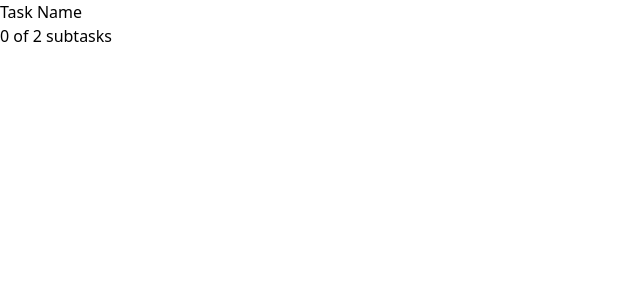
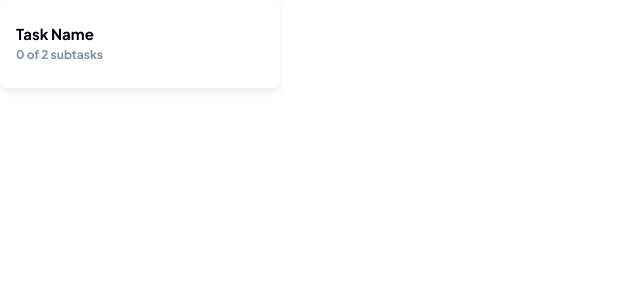
Before and after one commit to rohan843/KanbanTaskMgmtApp, a React (Vite) app: page / in a window 1280 px wide. Shown: the top 300 px of the page, without its empty margins (0-640 px from the left). Built offline with nearby package versions, Linux system fonts and the light colour scheme.

Commit message:
fix: add light styles

```diff
--- a/src/components/KanbanTask.tsx
+++ b/src/components/KanbanTask.tsx
@@ -7,9 +7,9 @@ import React from "react";
 
 const KanbanTask: React.FC = () => {
   return (
-    <div>
-      <h1>Task Name</h1>
-      <p>0 of 2 subtasks</p>
+    <div className="w-[280px] min-h-[88px] rounded-[8px] px-[16px] py-[23px] kanban-task-card">
+      <h1 className="kanban-task-card-title-light">Task Name</h1>
+      <p className="kanban-task-card-status-light">0 of 2 subtasks</p>
     </div>
   );
 };
--- a/src/index.css
+++ b/src/index.css
@@ -1,3 +1,29 @@
+@import url('https://fonts.googleapis.com/css2?family=Plus+Jakarta+Sans:ital,wght@0,200..800;1,200..800&display=swap');
+
 @tailwind base;
 @tailwind components;
 @tailwind utilities;
+
+:root {
+    --black: #000112;
+    --medium-grey: #828FA3;
+}
+
+.kanban-task-card {
+    -webkit-box-shadow: 0px 4px 6px 0px rgba(54, 78, 126, 0.1015);
+    box-shadow: 0px 4px 6px 0px rgba(54, 78, 126, 0.1015);
+}
+
+.kanban-task-card-title-light {
+    font-family: "Plus Jakarta Sans", sans-serif;
+    font-weight: 700;
+    font-size: 15px;
+    color: var(--black);
+}
+
+.kanban-task-card-status-light {
+    font-family: "Plus Jakarta Sans", sans-serif;
+    font-weight: 700;
+    font-size: 12px;
+    color: var(--medium-grey);
+}
```
